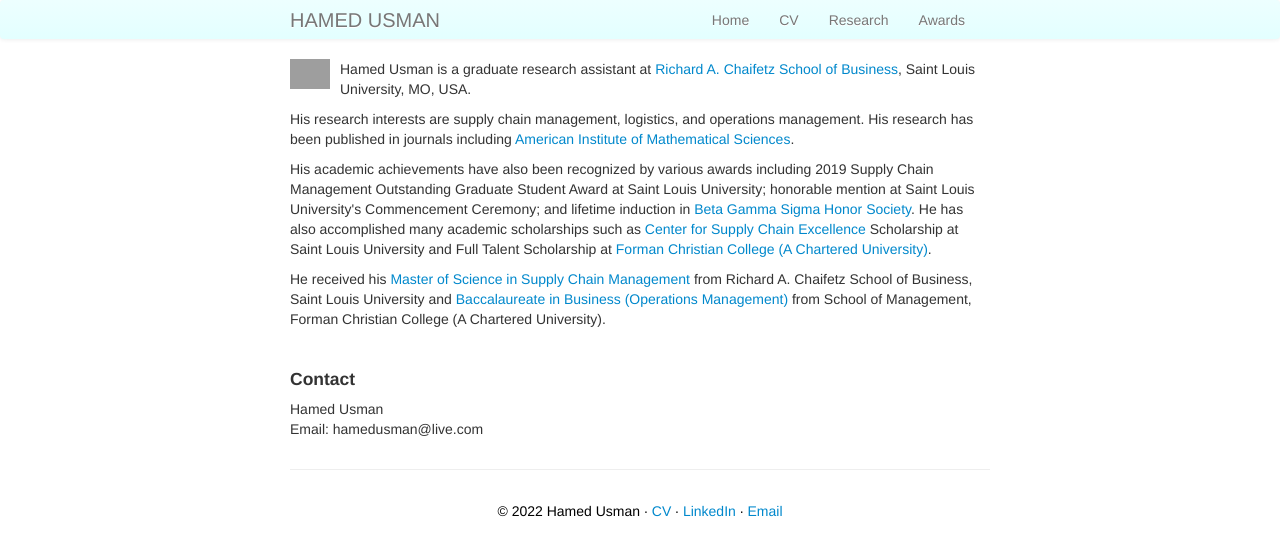
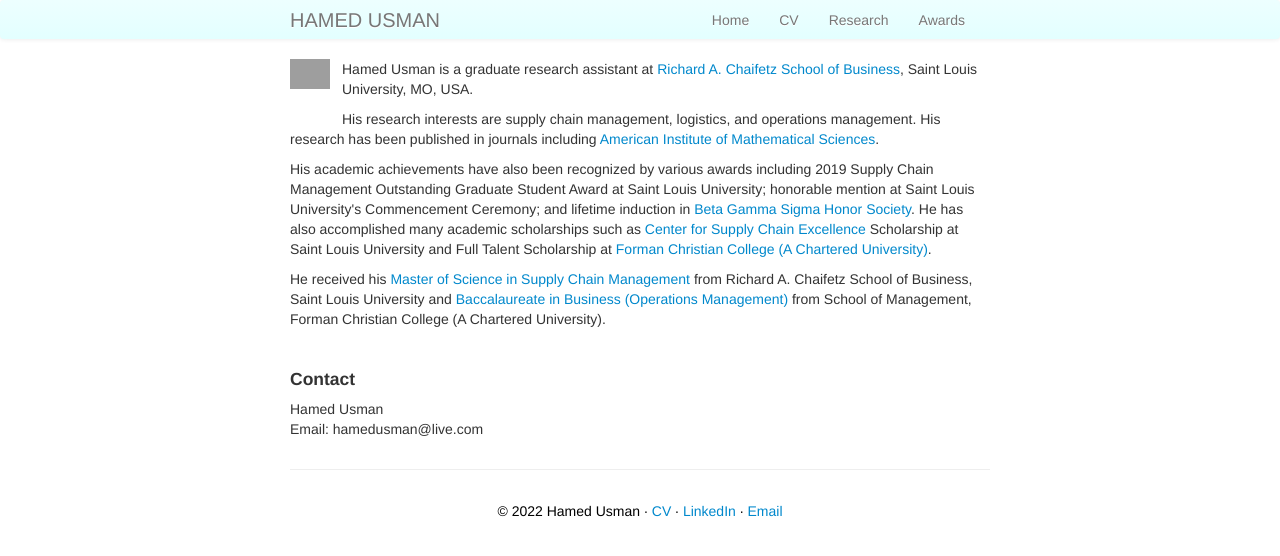
Before and after one commit to hamedusman/hamedusman.github.io, a Jekyll site: the page built from index.md, in a window 1280 px wide. Shown: the top 556 px of the page. Built offline with Jekyll 4.4.1, drawn with Linux system fonts in a browser that asks for light colours; grey boxes are pictures that could not be loaded.

Commit message:
Update my_custom_css.css

```diff
--- a/assets/themes/twitter/css/my_custom_css.css
+++ b/assets/themes/twitter/css/my_custom_css.css
@@ -33,7 +33,7 @@
  width: 40px;
  height: 40px;
  float: left;
- margin: 0 10px 10px 0;
+ margin: 0 12px 12px 0;
 }
 
 a:hover img {
```
